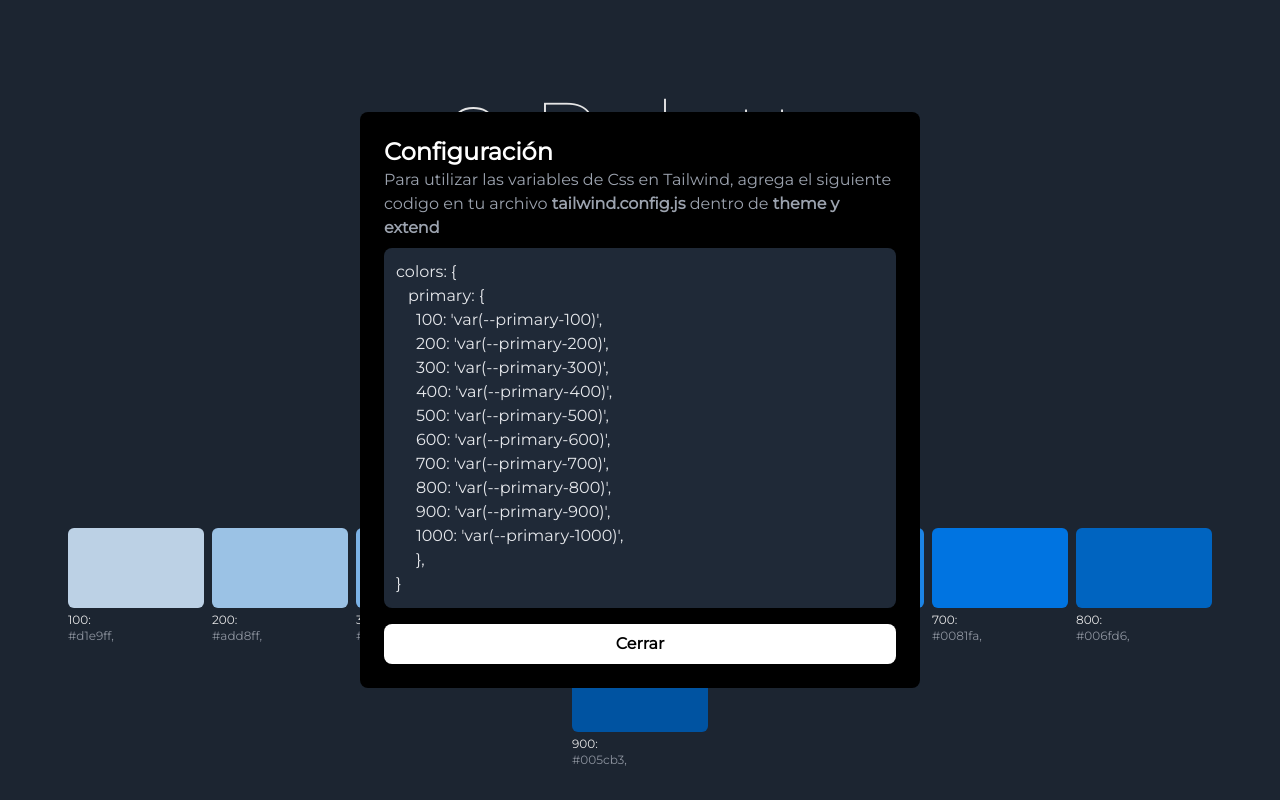
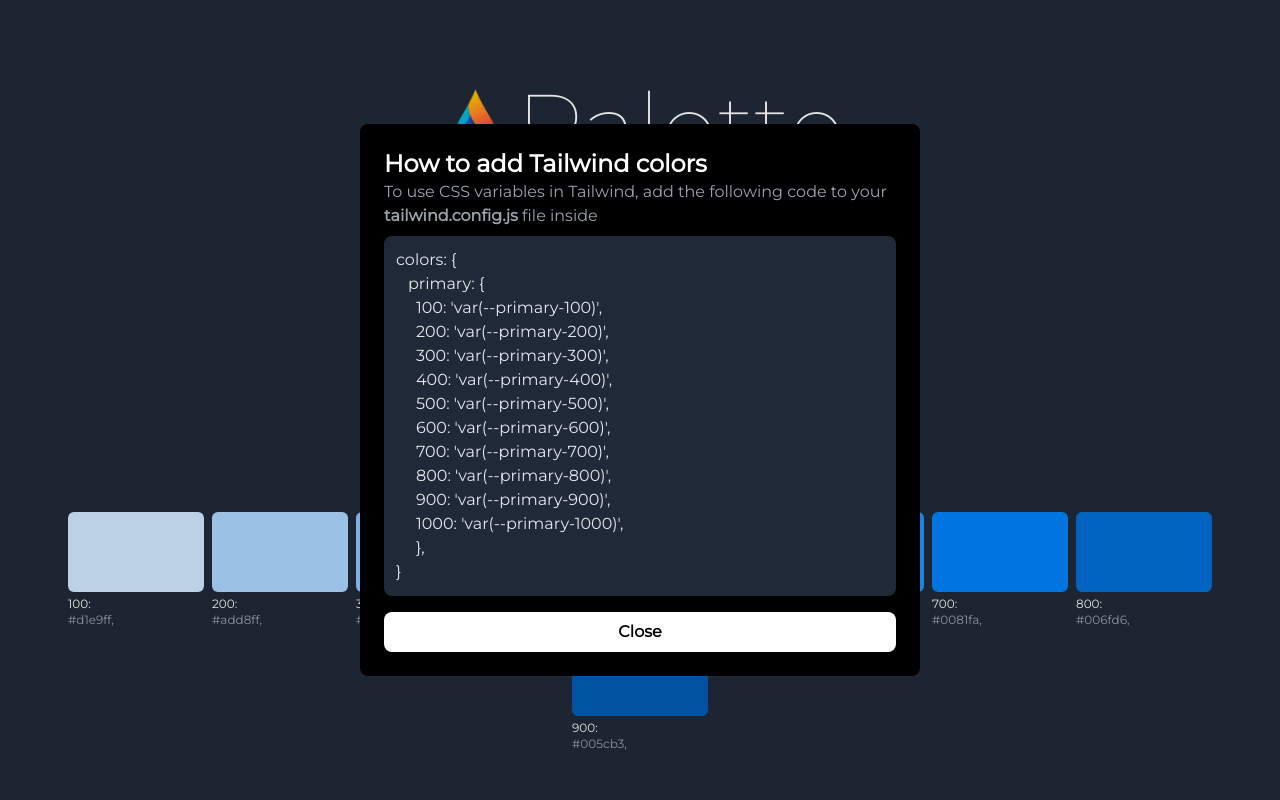
Before and after one commit to pa-ku/palette, a React (Vite) app: page / in a window 1280 px wide. Both pictures are taken after a click on the button "Tailwind Config". Shown: the top 800 px of the page. Built offline with nearby package versions, Linux system fonts and the light colour scheme.

Commit message:
updated logo, changed the text in color picker to hide when img is loaded

```diff
--- a/package.json
+++ b/package.json
@@ -1,10 +1,10 @@
 {
-  "name": "tailwind_palete",
+  "name": "palette",
   "private": true,
-  "version": "0.0.0",
+  "version": "1.0.0",
   "type": "module",
   "author": "pakudev",
-  "description": "Una solucion a la creacion de paletas de colores en tailwind",
+  "description": "The easy way to choose the best colors for your website",
   "scripts": {
     "dev": "vite",
     "build": "vite build",
--- a/src/App.jsx
+++ b/src/App.jsx
@@ -5,6 +5,7 @@ import { hexToHSL } from './libs/hexToHSL'
 import { hslToHex } from './libs/hslToHex'
 import TailwindConfig from './components/TailwindConfig'
 import PickColor from './components/PickColor'
+import logo from '../assets/logo.webp'
 
 const MIN_RANGE = 1
 const MAX_RANGE = 9
@@ -73,17 +74,7 @@ function ColorGradient() {
       <div className='space-y-12 py-20'>
         <header className=' relative bg-gray-800  text-white w-full h-full flex items-center flex-col'>
           <h1 className=' flex items-center justify-center text-6xl lg:text-8xl text-center  text-white pb-10 stroke-white fill-white font-thin'>
-            <svg
-              className='size-24 lg:size-28'
-              viewBox='0 0 24 24'
-              strokeWidth='0.4'
-              fill='transparent'
-              strokeLinecap='round'
-              strokeLinejoin='round'
-            >
-              <path stroke='none' d='M0 0h24v24H0z' fill='none' />
-              <path d='M11.667 6c-2.49 0 -4.044 1.222 -4.667 3.667c.933 -1.223 2.023 -1.68 3.267 -1.375c.71 .174 1.217 .68 1.778 1.24c.916 .912 2 1.968 4.288 1.968c2.49 0 4.044 -1.222 4.667 -3.667c-.933 1.223 -2.023 1.68 -3.267 1.375c-.71 -.174 -1.217 -.68 -1.778 -1.24c-.916 -.912 -1.975 -1.968 -4.288 -1.968zm-4 6.5c-2.49 0 -4.044 1.222 -4.667 3.667c.933 -1.223 2.023 -1.68 3.267 -1.375c.71 .174 1.217 .68 1.778 1.24c.916 .912 1.975 1.968 4.288 1.968c2.49 0 4.044 -1.222 4.667 -3.667c-.933 1.223 -2.023 1.68 -3.267 1.375c-.71 -.174 -1.217 -.68 -1.778 -1.24c-.916 -.912 -1.975 -1.968 -4.288 -1.968z' />
-            </svg>
+            <img className='size-20 object-contain' src={logo} alt="" />
             Palette
           </h1>
           <section className='w-80 space-y-4 '>
--- a/src/components/PickColor.jsx
+++ b/src/components/PickColor.jsx
@@ -118,6 +118,7 @@ export default function PickColor({ setBaseColor }) {
         className='p-4 gap-4 w-full md:w-[50em] flex items-center justify-center flex-col bg-gray-900 text-white'
         onPaste={handlePaste}
       >
+        {!preview && <>
           <h1 className='text-4xl'>Color Picker</h1>
           <p className='mt-2 text-sm text-gray-300'>
             Press
@@ -130,6 +131,10 @@ export default function PickColor({ setBaseColor }) {
             </kbd>
             to paste an image.
           </p>
+        </>
+        }
+
+
         {preview && (
           <div className='mt-4 relative ' ref={containerRef}>
             <canvas
--- a/src/components/TailwindConfig.jsx
+++ b/src/components/TailwindConfig.jsx
@@ -16,11 +16,9 @@ export default function TailwindConfig({ children, name = 'test' }) {
         className='bg-black md:w-[35em] p-6 rounded-lg m-auto'
         ref={refModal}
       >
-        <h1 className='text-white text-2xl font-bold'>Configuración</h1>
+        <h1 className='text-white text-2xl font-bold'>How to add Tailwind colors</h1>
         <p className='text-gray-400'>
-          Para utilizar las variables de Css en Tailwind, agrega el siguiente
-          codigo en tu archivo <b>tailwind.config.js</b> dentro de
-          <b> theme y extend</b>
+          To use CSS variables in Tailwind, add the following code to your <b>tailwind.config.js</b> file inside
         </p>
         <div className='text-gray-200  bg-gray-800 rounded-lg my-2 p-3 flex flex-col'>
           <span>{`colors: {`}</span>
@@ -45,7 +43,7 @@ export default function TailwindConfig({ children, name = 'test' }) {
           className='w-full bg-white  rounded-lg mt-2 text-black font-bold py-2'
           onClick={closeModal}
         >
-          Cerrar
+          Close
         </button>
       </dialog>
     </>
```
Also changed, not shown: assets/logo.webp (added), public/favicon.webp. Lines whose indentation alone changed are shown as unchanged.
